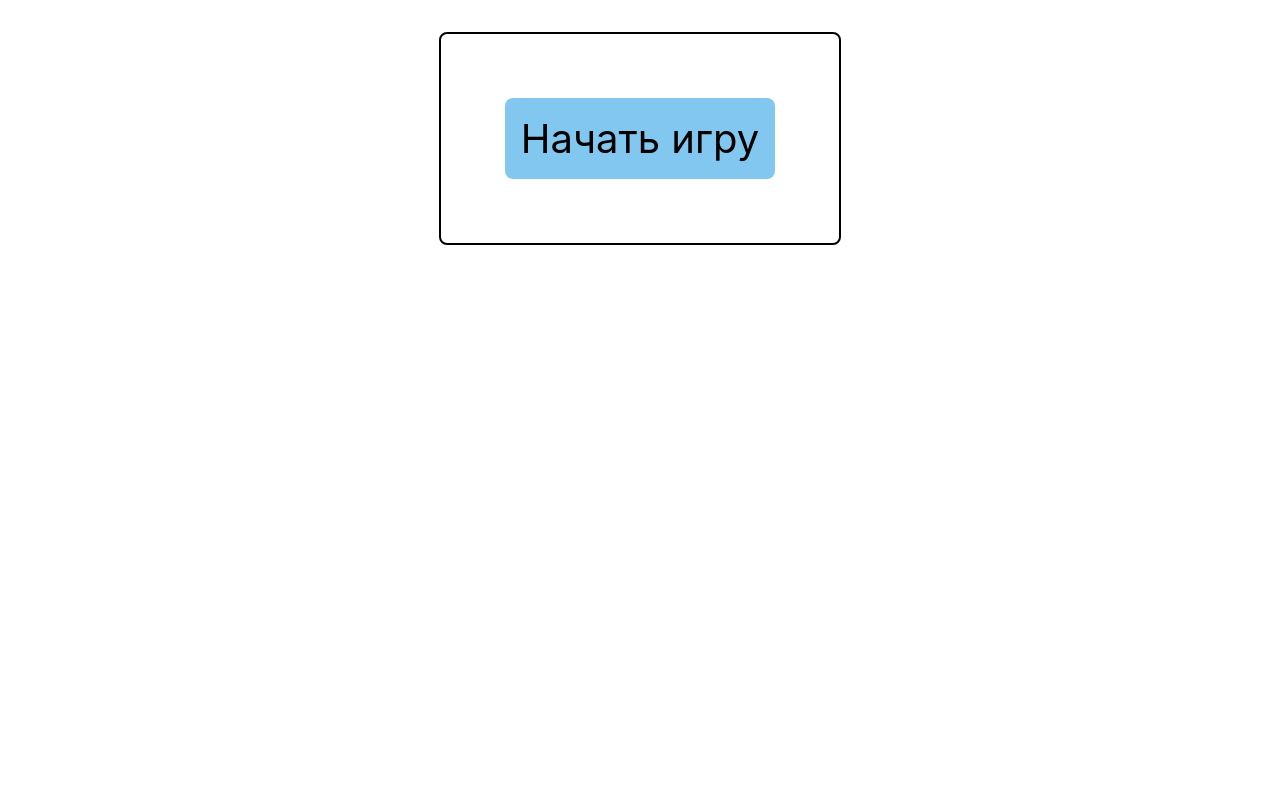
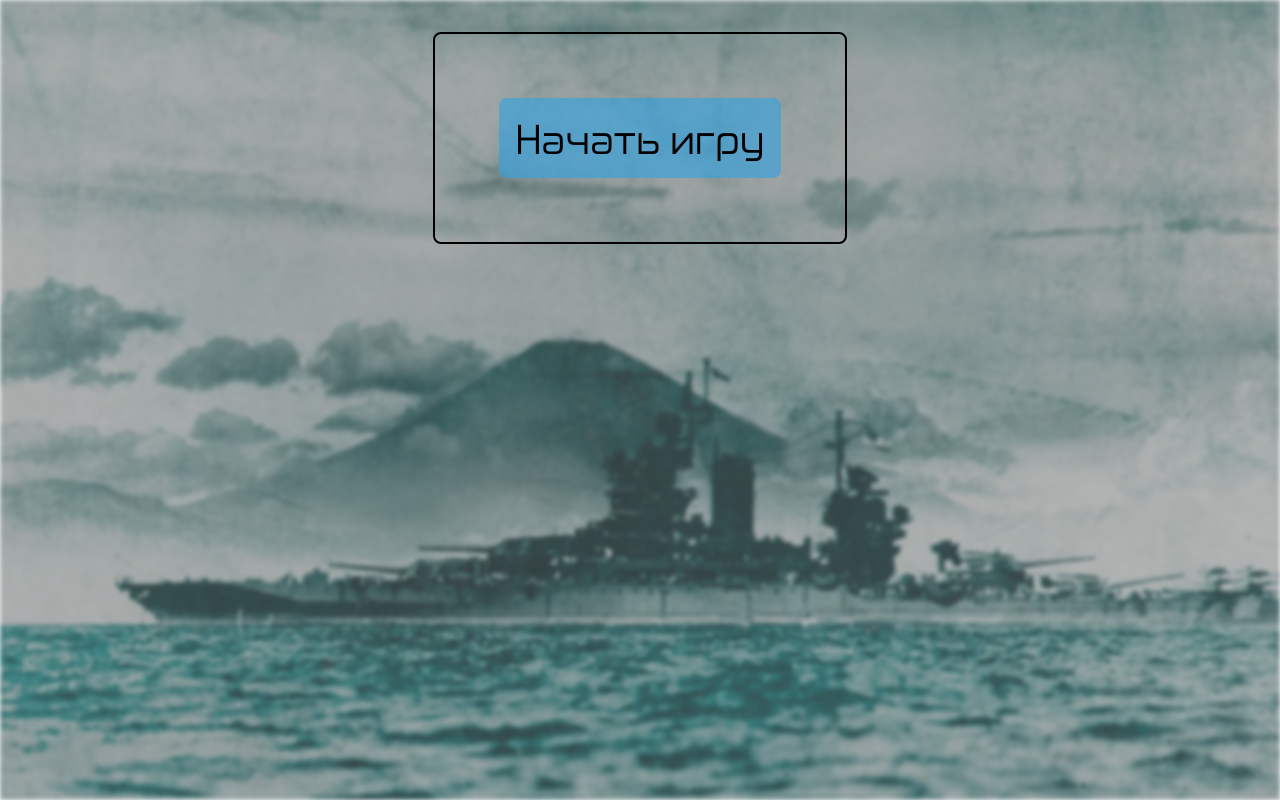
Before and after one commit to PapkaRimskyi/ships-battle, a Vue app: page / in a window 1280 px wide. Built offline with nearby package versions, Linux system fonts and the light colour scheme.

Commit message:
feat: added background image and font

```diff
--- a/index.html
+++ b/index.html
@@ -4,7 +4,8 @@
     <meta charset="UTF-8">
     <link rel="icon" href="/favicon.ico">
     <meta name="viewport" content="width=device-width, initial-scale=1.0">
-    <title>Vite App</title>
+    <title>Battleships game</title>
+    <link rel="preload" href="./src/assets/fonts/zekton.otf" as="font" type="font/otf" />
   </head>
   <body>
     <div id="app"></div>
--- a/src/assets/base.css
+++ b/src/assets/base.css
@@ -83,6 +83,12 @@ legend {
   display: block;
 }
 
+@font-face {
+  font-family: "zekton";
+  src: url('./fonts/zekton.otf') format('opentype');
+  font-display: swap;
+}
+
 
 /* color palette from <https://github.com/vuejs/theme> */
 :root {
@@ -105,6 +111,9 @@ legend {
   --vt-c-text-light-2: rgba(60, 60, 60, 0.66);
   --vt-c-text-dark-1: var(--vt-c-white);
   --vt-c-text-dark-2: rgba(235, 235, 235, 0.64);
+
+  --player-battlefield-cell-color: #7FB585;
+  --enemy-battlefield-cell-color: #D1AE45;
 }
 
 *,
@@ -116,15 +125,31 @@ legend {
 }
 
 body {
+  position: relative;
   min-height: 100vh;
   color: #000000;
   background: #ffffff;
   transition: color 0.5s, background-color 0.5s;
   line-height: 1.6;
-  font-family: Inter, -apple-system, BlinkMacSystemFont, 'Segoe UI', Roboto, Oxygen, Ubuntu,
-    Cantarell, 'Fira Sans', 'Droid Sans', 'Helvetica Neue', sans-serif;
+  /*font-family: Inter, -apple-system, BlinkMacSystemFont, 'Segoe UI', Roboto, Oxygen, Ubuntu,*/
+  /*  Cantarell, 'Fira Sans', 'Droid Sans', 'Helvetica Neue', sans-serif;*/
+  font-family: "zekton", sans-serif;
   font-size: 16px;
   text-rendering: optimizeLegibility;
   -webkit-font-smoothing: antialiased;
   -moz-osx-font-smoothing: grayscale;
 }
+
+body::before {
+  position: absolute;
+  content: "";
+  top: 0;
+  left: 0;
+  width: 100%;
+  height: 100%;
+  background-image: url("./img/background.webp");
+  background-repeat: no-repeat;
+  background-size: cover;
+  background-position: center center;
+  filter: contrast(60%) blur(2px);
+}
--- a/src/assets/main.css
+++ b/src/assets/main.css
@@ -1,13 +1,14 @@
 @import './base.css';
 
 #app {
+  position: relative;
   margin: 0 auto;
   padding: 2rem;
+  width: 100%;
   display: flex;
   flex-direction: column;
-  width: 100%;
-
   font-weight: normal;
+  z-index: 1000;
 }
 
 @media (min-width: 1024px) {
--- a/src/views/game/stages/action/Action.vue
+++ b/src/views/game/stages/action/Action.vue
@@ -1,7 +1,7 @@
 <template>
   <div class="action-screen-container">
     <InterfaceOfRound :turn-number="turnNumber" :playerSlots="player.slots" :aiSlots="aiModule.getListOfShips()" />
-    <div style="display: flex;">
+    <div style="display: flex; background-color: rgba(255, 255, 255, .3); border-radius: 5px;">
       <BattleHistory
         :dead-cells="player.deadAiCells"
         :player-slots="aiModule.getListOfShips()"
--- a/src/views/game/stages/action/battle-history/BattleHistory.vue
+++ b/src/views/game/stages/action/battle-history/BattleHistory.vue
@@ -32,7 +32,8 @@ watch(props.deadCells, () => {
 
 <style lang="scss" scoped>
 .container {
-  width: 120px;
+  padding: 5px;
+  width: 125px;
 }
 
 .heading-container {
--- a/src/views/game/stages/action/battlefield/Battlefield.vue
+++ b/src/views/game/stages/action/battlefield/Battlefield.vue
@@ -118,11 +118,11 @@ function defineImgForShipInCell(cell: string) {
   overflow: hidden;
 
   &--player {
-    background-color: rgba(darkgreen, .5);
+    background-color: var(--player-battlefield-cell-color);
   }
 
   &--enemy {
-    background-color: rgba(darkred, .5);
+    background-color: var(--enemy-battlefield-cell-color);
   }
 
   &--dead-cell {
--- a/src/views/game/stages/action/interface-of-round/round-counter/RoundCounter.vue
+++ b/src/views/game/stages/action/interface-of-round/round-counter/RoundCounter.vue
@@ -15,7 +15,7 @@
   padding: 20px 0;
   width: 102px;
   background: radial-gradient(circle 70px at 76% 27%, #cfe7fa ,#6393c1);
-  box-shadow: 0 0 16px 10px #b0c6d7;
+  box-shadow: 0 0 16px 10px #8aa5b5;
   border-radius: 50%;
 }
 
--- a/src/views/game/stages/preparation/battlefield/Battlefield.vue
+++ b/src/views/game/stages/preparation/battlefield/Battlefield.vue
@@ -105,7 +105,7 @@ function placeShip(e: Event) {
 .cell {
   width: 60px;
   height: 60px;
-  background-color: #68A3E5;
+  background-color: var(--player-battlefield-cell-color);
   border: 1px solid blue;
 
   & img {
--- a/src/views/game/stages/preparation/ships-for-deploying/ShipsForDeploying.vue
+++ b/src/views/game/stages/preparation/ships-for-deploying/ShipsForDeploying.vue
@@ -55,15 +55,17 @@ defineProps<TProps>();
 
 .ship-img-container {
   margin-right: 8px;
+  padding: 2px;
   width: 40px;
   height: 40px;
+  border-radius: 5px;
 
   &:hover {
-    background-color: rgba(#68A3E5, .5);
+    background-color: rgba(#7FB585, .5);
   }
 
   &--active {
-    background-color: rgba(#68A3E5, .8);
+    background-color: rgba(#7FB585, 1);
   }
 
   & img {
```
Also changed, not shown: src/assets/fonts/zekton.otf (added), src/assets/img/background.webp (added).
